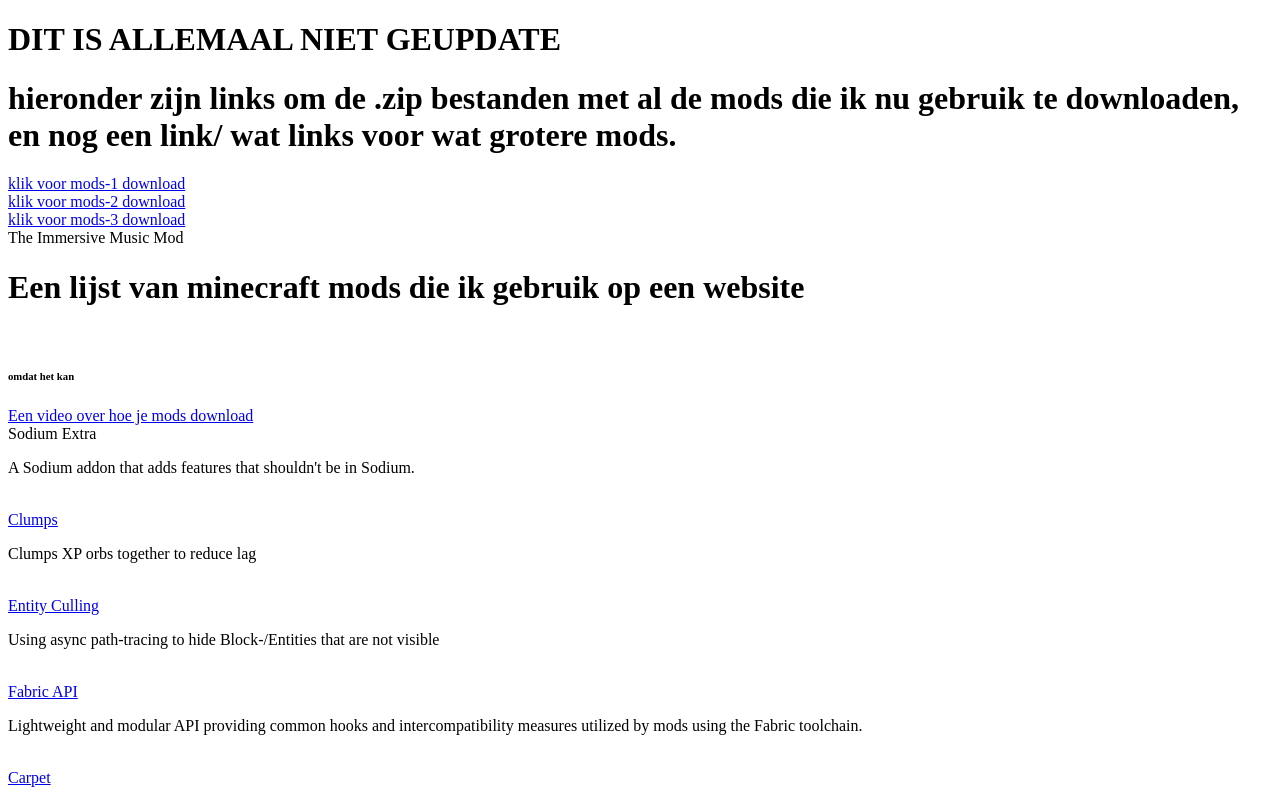
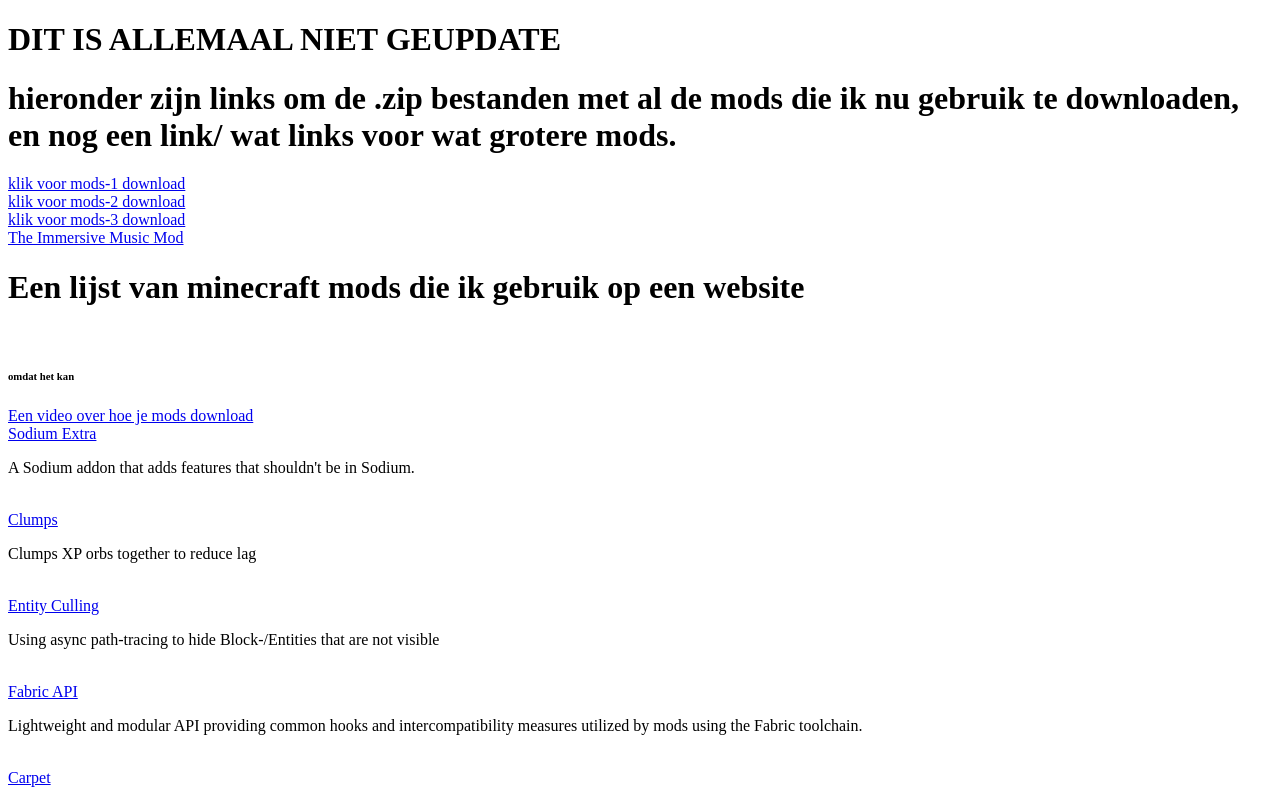
Before and after one commit to quix3908/mod-collection, a plain HTML site: page index.html in a window 1280 px wide. Shown: the top 800 px of the page. Drawn offline with Linux system fonts and the light colour scheme.

Commit message:
Update index.html

```diff
--- a/index.html
+++ b/index.html
@@ -10,13 +10,13 @@
 <br>
 <a href="mc1.21.5mods-3.zip" download>klik voor mods-3 download</a>
 <br>
-  <a https://modrinth.com/mod/immersivemusicmod/versions>The Immersive Music Mod</a>
+  <a href=https://modrinth.com/mod/immersivemusicmod/versions>The Immersive Music Mod</a>
 <h1>Een lijst van minecraft mods die ik gebruik op een website</h1>
 <br>
 <h6>omdat het kan</h6>
  <a href=https://www.youtube.com/watch?v=D2J8yVG3LNs>Een video over hoe je mods download</a>
 <br>
-  <a hrefhttps://modrinth.com/mod/sodium-extra>Sodium Extra</a>
+  <a href=https://modrinth.com/mod/sodium-extra>Sodium Extra</a>
 <p>A Sodium addon that adds features that shouldn't be in Sodium.</p>
 <br>
  <a href=https://modrinth.com/mod/clumps/versions>Clumps</a>
```
